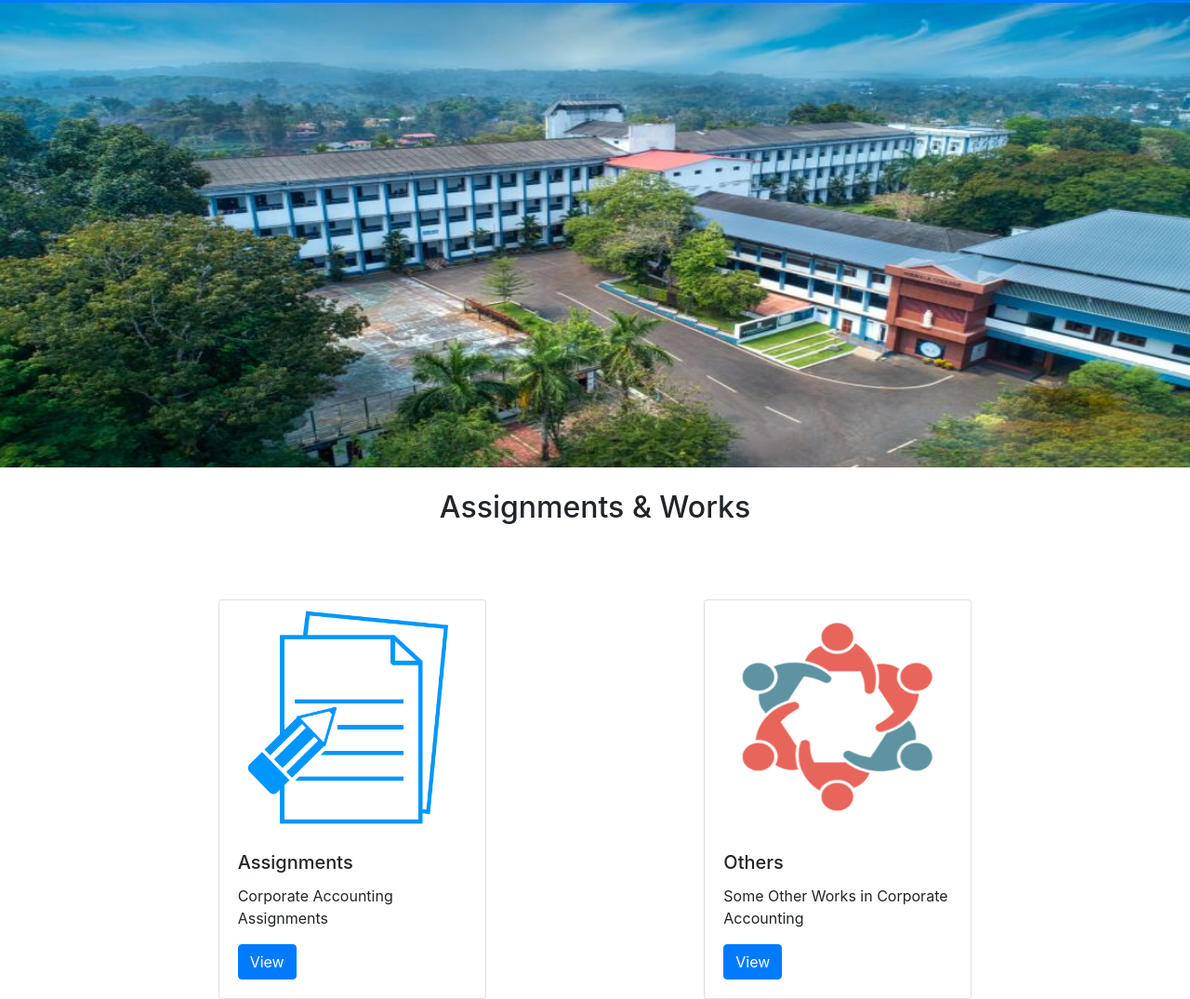
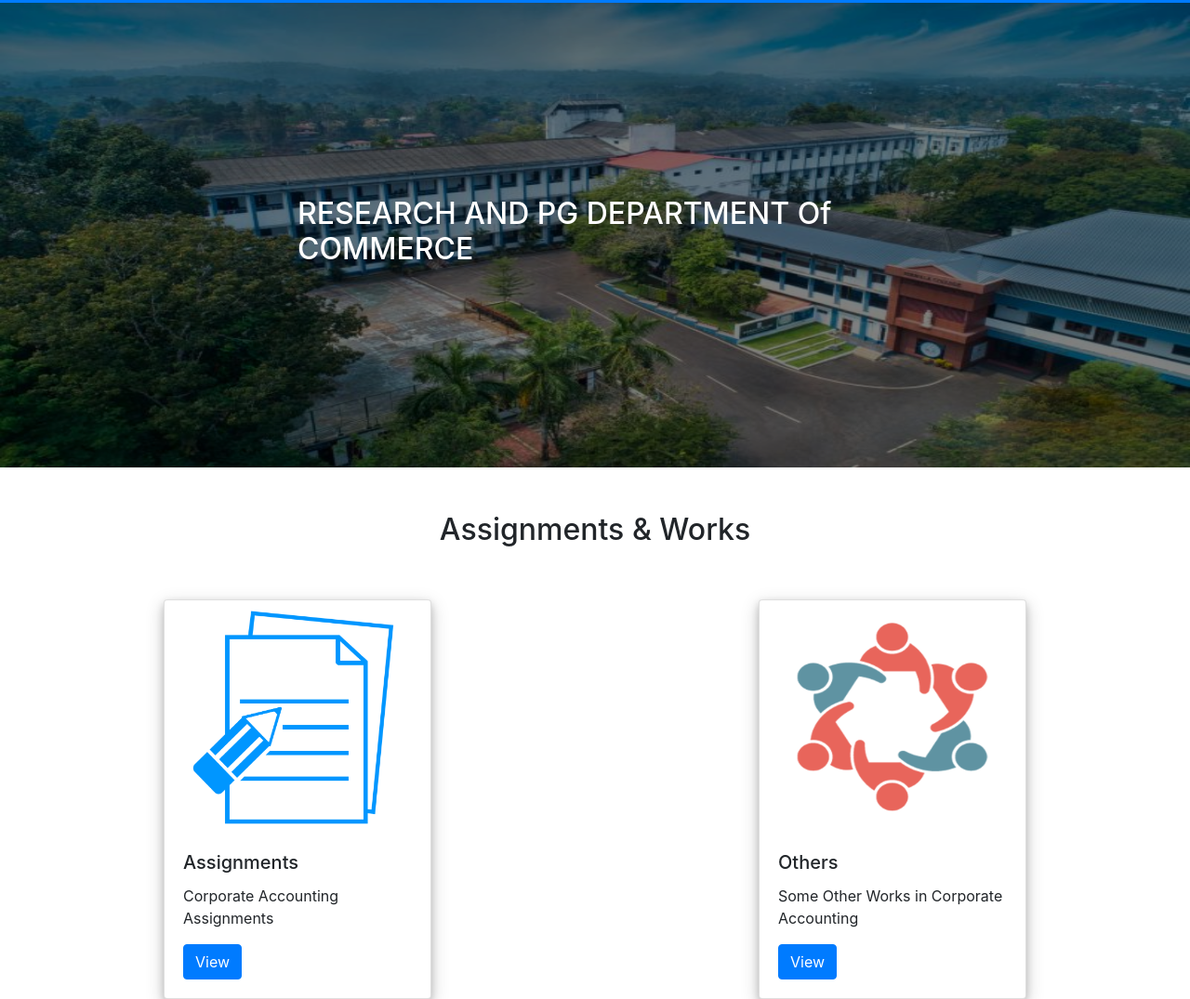
Before and after one commit to arunchamakkalayil/accounting-, a plain HTML site: page index.html in a window 1280 px wide. Shown: the part 53-1128 px from the top of the page at 93% size. Drawn offline with nearby package versions, Linux system fonts and the light colour scheme.

Commit message:
aligned items

```diff
--- a/index.html
+++ b/index.html
@@ -9,8 +9,40 @@
     <!-- Bootstrap CSS -->
     <link rel="stylesheet" href="https://maxcdn.bootstrapcdn.com/bootstrap/4.0.0/css/bootstrap.min.css" integrity="sha384-Gn5384xqQ1aoWXA+058RXPxPg6fy4IWvTNh0E263XmFcJlSAwiGgFAW/dAiS6JXm" crossorigin="anonymous">
 
-    <title>Hello, world!</title>
+    <title>Nirmala Accounting Corner</title>
   </head>
+  <style>
+
+    .imageContent{
+      margin: 0;
+      padding: 0;
+      position: relative;
+    }
+    .imageText{
+      position: absolute;
+      top: 50%;
+  left: 50%;
+  transform: translate(-50%, -50%);
+    }
+
+
+
+
+    div h2 {
+      color: white;
+        animation: fadeInAnimation ease 3s;
+        animation-iteration-count: 1;
+        animation-fill-mode: forwards;
+    }
+    @keyframes fadeInAnimation {
+        0% {
+            opacity: 0;
+        }
+        100% {
+            opacity: 1;
+        }
+    }
+</style>
   <body>
     <nav class="navbar navbar-expand-lg bg-primary">
         <div class="d-flex flex-wrap">
@@ -37,19 +69,23 @@
 
         </div>
       </nav>
+ <div class="imageContent">
+   <img src="assets/1624950095282.jpg" width="100%" height="500" style="filter: brightness(50%);">
+   <div class="imageText"><h2>RESEARCH AND PG DEPARTMENT Of COMMERCE</h2></div>
 
-   <img src="assets/1624950095282.jpg" width="100%" height="500"><br></br>
-   <h2 style="text-align: center;">Assignments & Works</h2><br><br><br>
-<div style="display: flex;justify-content: space-evenly;">
-    <div class="card" style="width: 18rem;">
+ </div>
+   <br></br>
+   <h2 style="text-align: center;">Assignments & Works</h2><br><br>
+<div style="display: flex;flex-direction: row;flex-wrap: wrap;justify-content: space-evenly;">
+    <div class="card" style="width: 18rem; box-shadow: 0 4px 8px 0 rgba(0, 0, 0, 0.2), 0 6px 20px 0 rgba(0, 0, 0, 0.19);">
         <img src="assets/pngwing.com.png" class="card-img-top" alt="..." height="250">
         <div class="card-body">
           <h5 class="card-title">Assignments</h5>
           <p class="card-text">Corporate Accounting Assignments</p>
           <a href="#" class="btn btn-primary">View</a>
         </div>
-      </div>
-      <div class="card" style="width: 18rem;">
+      </div><br><br>
+      <div class="card" style="width: 18rem; box-shadow: 0 4px 8px 0 rgba(0, 0, 0, 0.2), 0 6px 20px 0 rgba(0, 0, 0, 0.19);">
         <img src="assets/others.png" class="card-img-top" alt="..." height="250">
         <div class="card-body">
           <h5 class="card-title">Others</h5>
```
